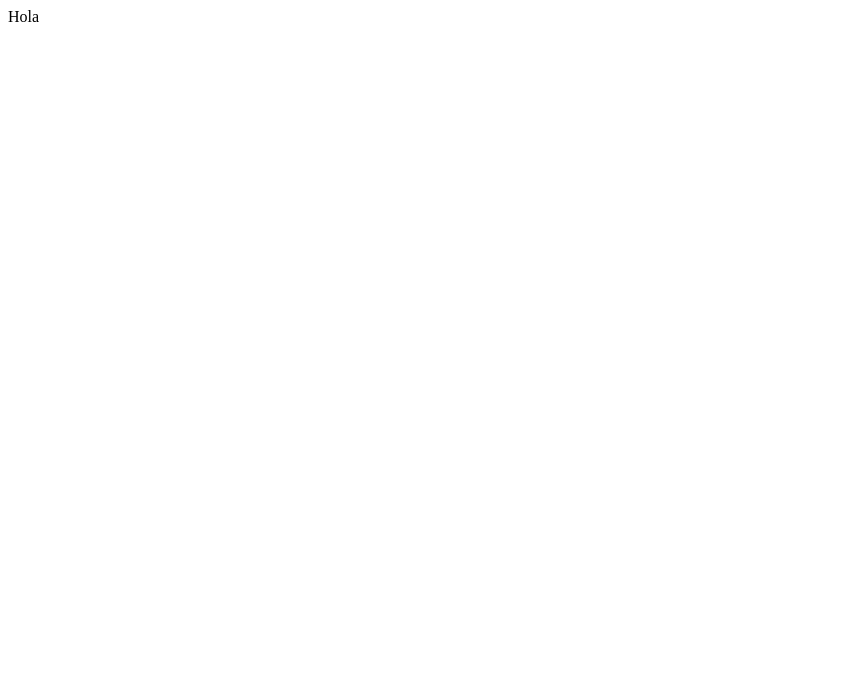
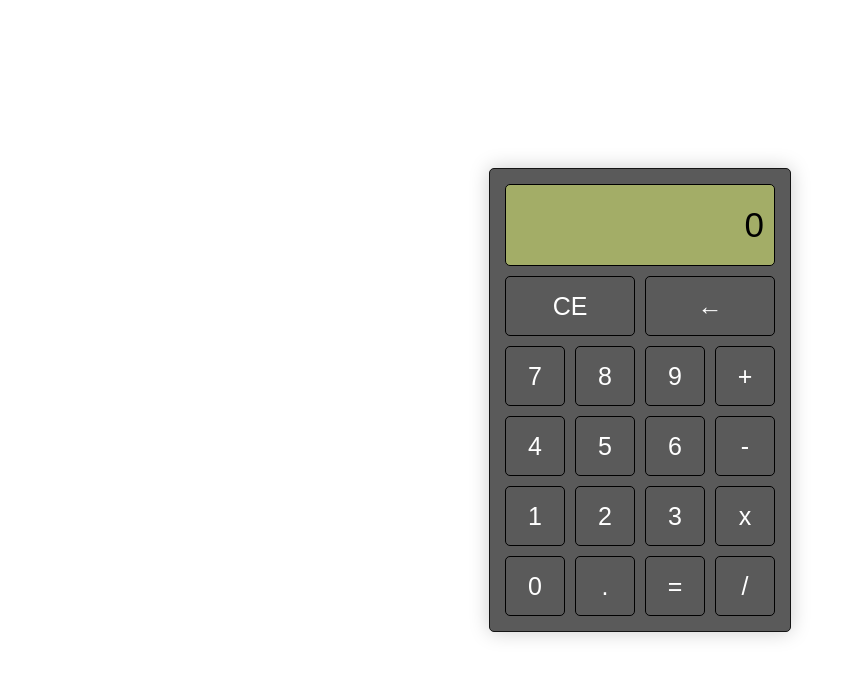
Before and after one commit to jmbogarin/calculator, a plain HTML site: page index.html in a window 1280 px wide. Shown: the whole page, without its empty margins (0-853 px from the left). Drawn offline with Linux system fonts and the light colour scheme.

Commit message:
Finish first CSS version

```diff
--- a/index.html
+++ b/index.html
@@ -9,6 +9,30 @@
     <script src="script.js" defer></script>
 </head>
 <body>
-    Hola
+    <div id="calculator">
+        <div id="display">
+            0
+        </div>
+        <div id="buttons">
+            <div class="btn clear">CE</div>
+            <div class="btn delete">←</div>
+            <div class="btn number">7</div>
+            <div class="btn number">8</div>
+            <div class="btn number">9</div>
+            <div class="btn operation">+</div>
+            <div class="btn number">4</div>
+            <div class="btn number">5</div>
+            <div class="btn number">6</div>
+            <div class="btn operation">-</div>
+            <div class="btn number">1</div>
+            <div class="btn number">2</div>
+            <div class="btn number">3</div>
+            <div class="btn operation">x</div>
+            <div class="btn number">0</div>
+            <div class="btn number">.</div>
+            <div class="btn operation">=</div>
+            <div class="btn operation">/</div>
+        </div>
+    </div>
 </body>
 </html>
--- a/style.css
+++ b/style.css
@@ -0,0 +1,61 @@
+body {
+    margin: 0;
+    padding: 0;
+    display: flex;
+    justify-content: center;
+    align-items: center;
+    background-color: rgba(255, 255, 255, 0.693);
+    height: 100vh;
+    font-size: 25px;
+    font-family: Arial, Helvetica, sans-serif;
+    color: white;
+}
+
+#calculator{
+    border: 1px solid rgb(20, 20, 20);
+    padding: 10px;
+    border-radius: 5px;
+    box-shadow: 0 0 20px #ccc;
+    background-color: rgb(90, 90, 90);
+}
+
+#display {
+    border: 1px solid black;
+    margin: 5px;
+    padding: 10px;
+    text-align: right;
+    height: 60px;
+    border-radius: 5px;
+    background-color: rgb(163, 173, 103);
+    font-size: 35px;
+    display: flex;
+    justify-content: right;
+    align-items: center;
+    color: black;
+}
+
+#buttons {
+    display: grid;
+    grid-template-columns: repeat(4, 70px);
+    grid-template-rows: repeat(5, 70px);
+}
+
+.btn {
+    margin: 5px;
+    border: 1px solid black;
+    display: flex;
+    justify-content: center;
+    align-items: center;
+    border-radius: 5px;
+    cursor: pointer;
+}
+
+.btn:hover {
+    background-color: rgb(70, 70, 70);
+}
+
+.clear, .delete {
+    grid-column-start: span 2;
+    text-align: center;
+    border: 1px solid black;
+}
```
